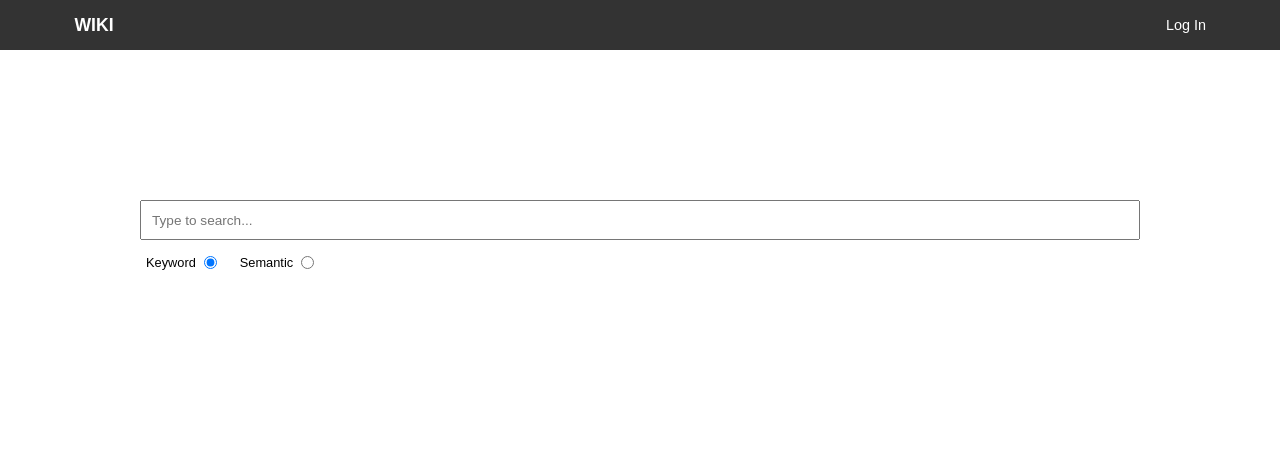
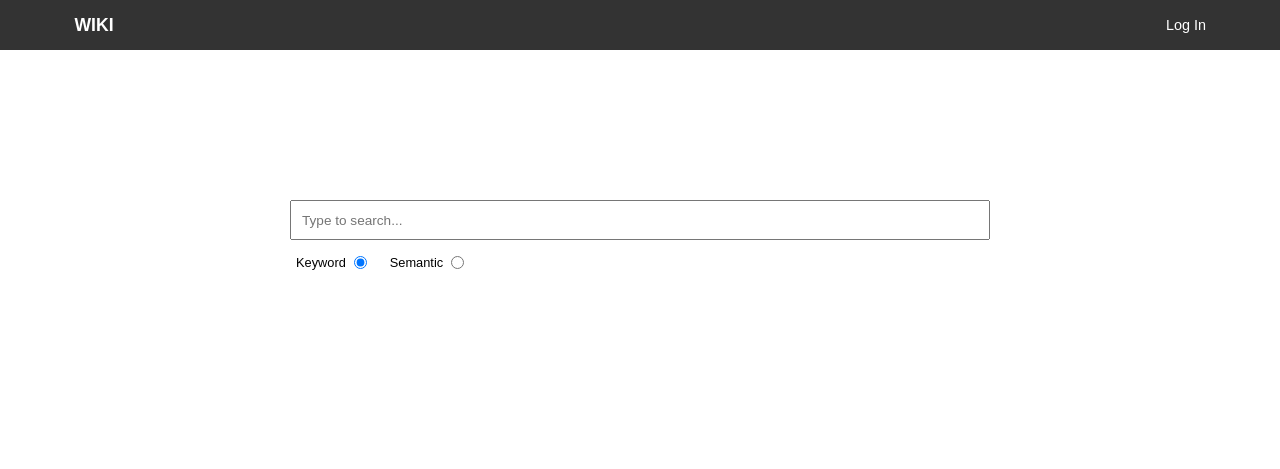
Before and after one commit to mgbrian/wiki, a Python web app: template templates/index.html in a window 1280 px wide. Shown: the top 469 px of the page. Run offline with Jinja, Linux system fonts and the light colour scheme; the template is opened without the code that fills it, so the values that code supplies are empty.

Commit message:
Reduce content max width on the search page to 700px.

```diff
--- a/static/css/styles.css
+++ b/static/css/styles.css
@@ -122,6 +122,10 @@ footer {
 }
 
 /* Search Page */
+
+main.search-page {
+    --content-max-width: 700px;
+}
 
 #search-mode-selector-container {
     position: relative;
@@ -271,7 +275,18 @@ footer {
 
 #results-box .search-result-text {
     text-align: justify;
+    /* height: 20px;
+    overflow: hidden;
+    text-overflow: ellipsis;
+    white-space: nowrap; */
 }
+
+/* #results-box .search-result-text:hover,
+#results-box .search-result-text:focus {
+    overflow: unset;
+    white-space: unset;
+    height: fit-content;
+} */
 
 .search-result-text .highlight {
     display: inline-block;
--- a/templates/index.html
+++ b/templates/index.html
@@ -3,7 +3,7 @@
 {% block title %} - Home{% endblock %}
 
 {% block content %}
-<main>
+<main class="search-page">
     <input type="text" placeholder="Type to search..." id="search" autocomplete="off"/>
 
     <div id="search-mode-selector-container">
```
